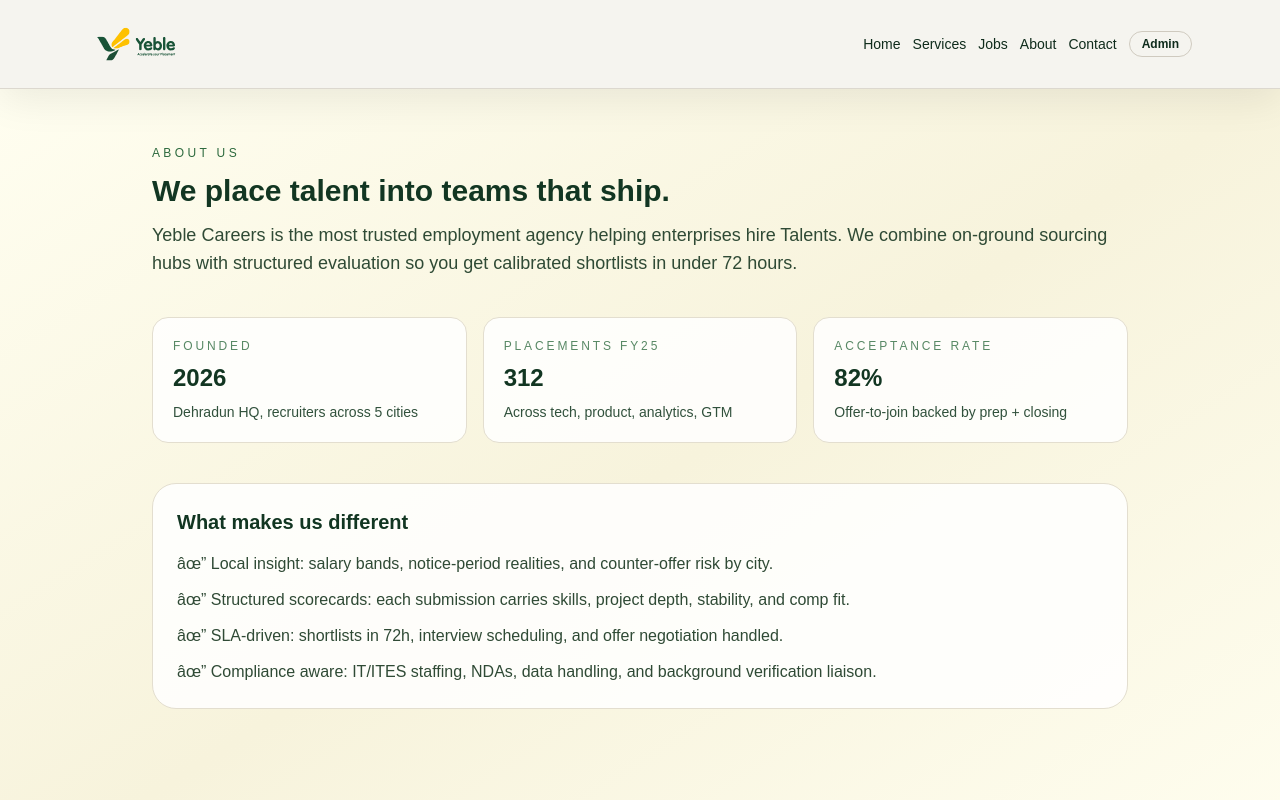
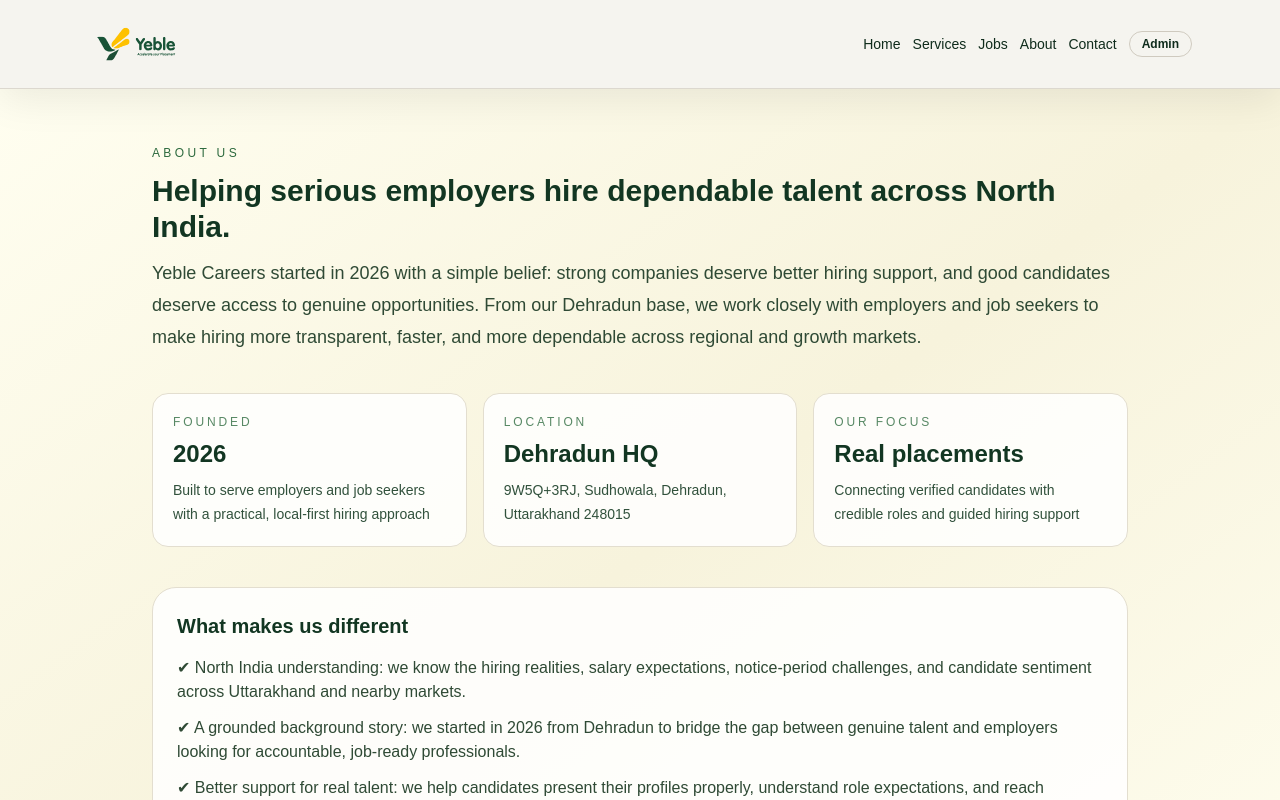
Before and after one commit to vitchcraftstudios/yeble.careers, a Next.js app in the folder apps/web/: page /about in a window 1280 px wide. Shown: the top 800 px of the page. Built offline with nearby package versions, Linux system fonts and the light colour scheme.

Commit message:
Refresh about page agency copy

```diff
--- a/apps/web/app/about/page.tsx
+++ b/apps/web/app/about/page.tsx
@@ -8,24 +8,25 @@ export default function AboutPage() {
       <div className="mx-auto max-w-5xl px-6 py-14 space-y-10">
         <div className="space-y-3">
           <p className="text-xs uppercase tracking-[0.28em] text-[#2d6a3e]">About us</p>
-          <h1 className="text-3xl font-semibold text-[#123622]">We place talent into teams that ship.</h1>
-          <p className="text-lg text-[#2f4a35]">
-            Yeble Careers is the most trusted employment agency helping enterprises hire
-            Talents. We combine on-ground sourcing hubs
-            with structured evaluation so you get calibrated shortlists in under 72 hours.
+          <h1 className="text-3xl font-semibold text-[#123622]">Helping serious employers hire dependable talent across North India.</h1>
+          <p className="text-lg leading-8 text-[#2f4a35]">
+            Yeble Careers started in 2026 with a simple belief: strong companies deserve better hiring support, and good
+            candidates deserve access to genuine opportunities. From our Dehradun base, we work closely with employers
+            and job seekers to make hiring more transparent, faster, and more dependable across regional and growth
+            markets.
           </p>
         </div>
 
         <div className="grid gap-4 md:grid-cols-3">
           {[
-            { label: "Founded", value: "2026", detail: "Dehradun HQ, recruiters across 5 cities" },
-            { label: "Placements FY25", value: "312", detail: "Across tech, product, analytics, GTM" },
-            { label: "Acceptance rate", value: "82%", detail: "Offer-to-join backed by prep + closing" },
+            { label: "Founded", value: "2026", detail: "Built to serve employers and job seekers with a practical, local-first hiring approach" },
+            { label: "Location", value: "Dehradun HQ", detail: "9W5Q+3RJ, Sudhowala, Dehradun, Uttarakhand 248015" },
+            { label: "Our focus", value: "Real placements", detail: "Connecting verified candidates with credible roles and guided hiring support" },
           ].map((item) => (
             <div key={item.label} className="rounded-2xl border border-[#e3decf] bg-white/85 p-5">
               <p className="text-xs uppercase tracking-[0.24em] text-[#2d6a3e]/80">{item.label}</p>
               <p className="mt-2 text-2xl font-semibold text-[#123622]">{item.value}</p>
-              <p className="mt-2 text-sm text-[#31513c]">{item.detail}</p>
+              <p className="mt-2 text-sm leading-6 text-[#31513c]">{item.detail}</p>
             </div>
           ))}
         </div>
@@ -33,10 +34,11 @@ export default function AboutPage() {
         <div className="rounded-3xl border border-[#e3decf] bg-white/85 p-6">
           <h2 className="text-xl font-semibold text-[#123622]">What makes us different</h2>
           <ul className="mt-4 space-y-3 text-[#2f4a35]">
-            <li>âœ” Local insight: salary bands, notice-period realities, and counter-offer risk by city.</li>
-            <li>âœ” Structured scorecards: each submission carries skills, project depth, stability, and comp fit.</li>
-            <li>âœ” SLA-driven: shortlists in 72h, interview scheduling, and offer negotiation handled.</li>
-            <li>âœ” Compliance aware: IT/ITES staffing, NDAs, data handling, and background verification liaison.</li>
+            <li>✔ North India understanding: we know the hiring realities, salary expectations, notice-period challenges, and candidate sentiment across Uttarakhand and nearby markets.</li>
+            <li>✔ A grounded background story: we started in 2026 from Dehradun to bridge the gap between genuine talent and employers looking for accountable, job-ready professionals.</li>
+            <li>✔ Better support for real talent: we help candidates present their profiles properly, understand role expectations, and reach employers who are actually hiring.</li>
+            <li>✔ Practical employer service: from requirement intake to shortlist coordination and follow-up, we focus on clear communication and dependable hiring movement.</li>
+            <li>✔ Trust-led placements: our platform is built to help deserving people find better jobs, not just collect profiles. We care about fit, credibility, and long-term opportunity.</li>
           </ul>
         </div>
       </div>
```
